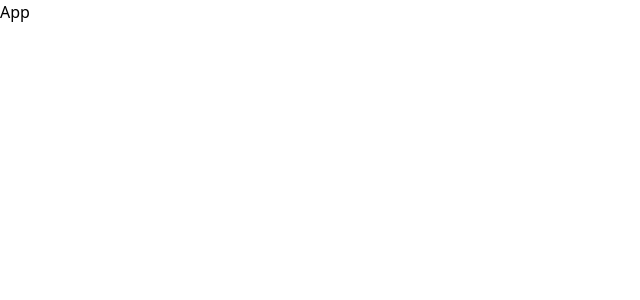
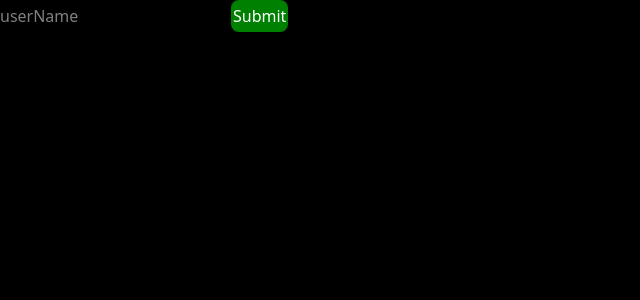
Before and after one commit to Zuhaib-dev/learn-typeScript, a React (Vite) app: page / in a window 1280 px wide. Shown: the top 300 px of the page, without its empty margins (0-640 px from the left). Built offline with nearby package versions, Linux system fonts and the light colour scheme.

Commit message:
Learned 2 way binding again

```diff
--- a/src/App.jsx
+++ b/src/App.jsx
@@ -1,9 +1,27 @@
-import React from 'react'
+import React, { useState } from "react";
 
 const App = () => {
+  const [username, setusername] = useState("");
+  const submit = (e) => {
+    e.preventDefault();
+    console.log(username);
+    setusername("");
+  };
   return (
-    <div>App</div>
-  )
-}
+    <div>
+      <form onSubmit={submit}>
+        <input
+          value={username}
+          onChange={(e) => {
+            setusername(e.target.value);
+          }}
+          type="text"
+          placeholder="userName"
+        />
+        <button>Submit</button>
+      </form>
+    </div>
+  );
+};
 
-export default App
+export default App;
--- a/src/index.css
+++ b/src/index.css
@@ -1 +1,23 @@
 @import "tailwindcss";
+* {
+  box-sizing: border-box;
+  margin: 0;
+  padding: 0;
+  background: #000;
+  color: white;
+}
+
+html, body {
+  width: 100%;
+  height: 100%;
+}
+button{
+    background: green;
+    border-radius: 8px;
+    padding: 4px 2px;
+
+}
+
+button:active{
+    scale: 0.95;
+}
```
